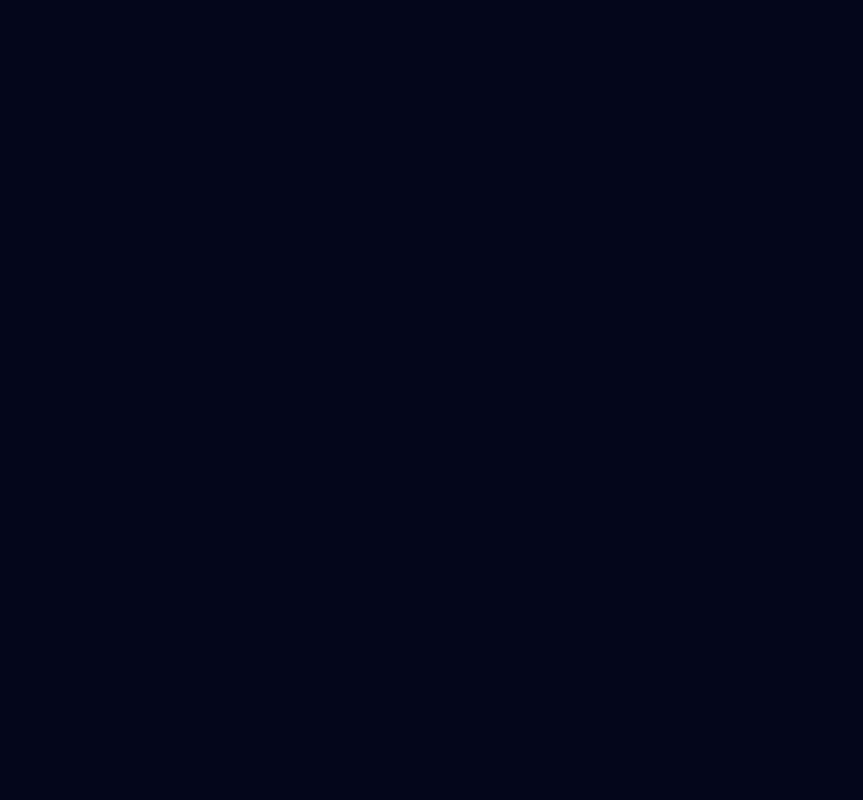
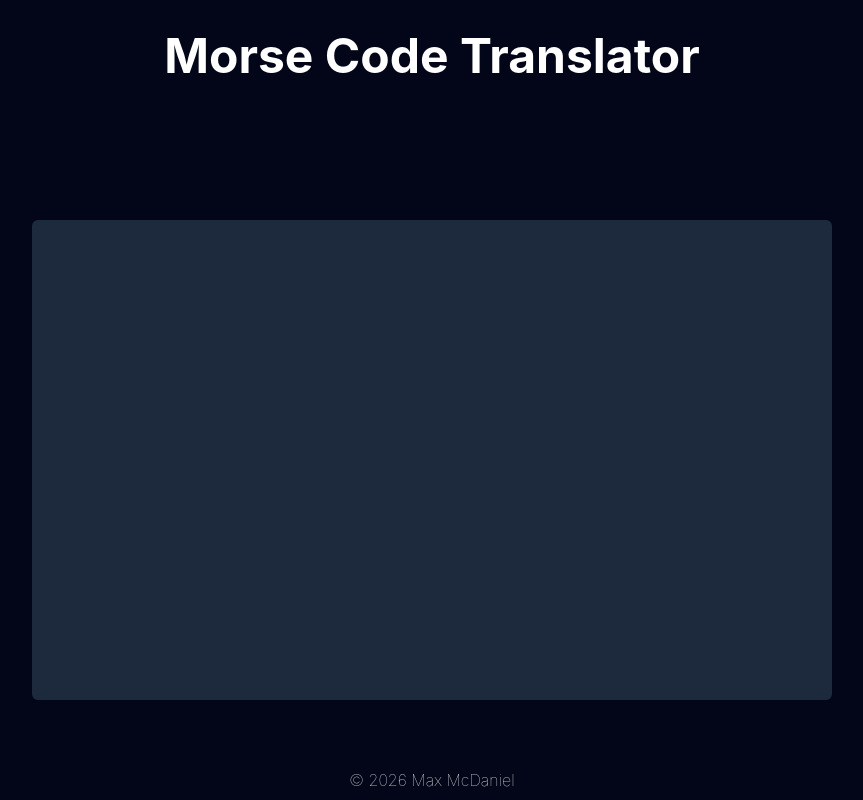
Before and after one commit to DodoSeal/MorseCode, a website with bundled scripts: page index.html in a window 1280 px wide. Shown: the whole page, without its empty margins (208-1071 px from the left). Built offline with nearby package versions, Linux system fonts and the light colour scheme.

Commit message:
Begin designing translation UI (WIP)

```diff
--- a/index.html
+++ b/index.html
@@ -9,6 +9,24 @@
     <script type="module" src="out/index.js"></script>
 </head>
 <body class="bg-slate-950 flex flex-col items-center place-content-center h-screen w-screen">
+    <!-- Main Content yay! -->
+    <div class="w-screen h-screen flex flex-col">
+        <!-- Title Bar yay! -->
+        <div class="w-full h-[15%] flex flex-col p-8">
+            <p class="text-white font-bold text-5xl text-center">Morse Code Translator</p>
+        </div>
 
+        <!-- Translator UI yay! -->
+        <div class="w-full h-[85%] flex flex-col items-center place-content-center">
+            <div class="bg-slate-800 w-200 h-120 rounded-md p-8">
+
+            </div>
+        </div>
+    </div>
+
+    <!-- Copyright yay! -->
+    <div class="fixed bottom-4 w-screen h-4">
+        <p class="text-center text-white font-thin">© 2026 Max McDaniel</p>
+    </div>
 </body>
 </html>
--- a/src/index.css
+++ b/src/index.css
@@ -1 +1,6 @@
 @import "tailwindcss";
+
+* {
+    user-select: none;
+    -webkit-user-drag: none;
+}
```
